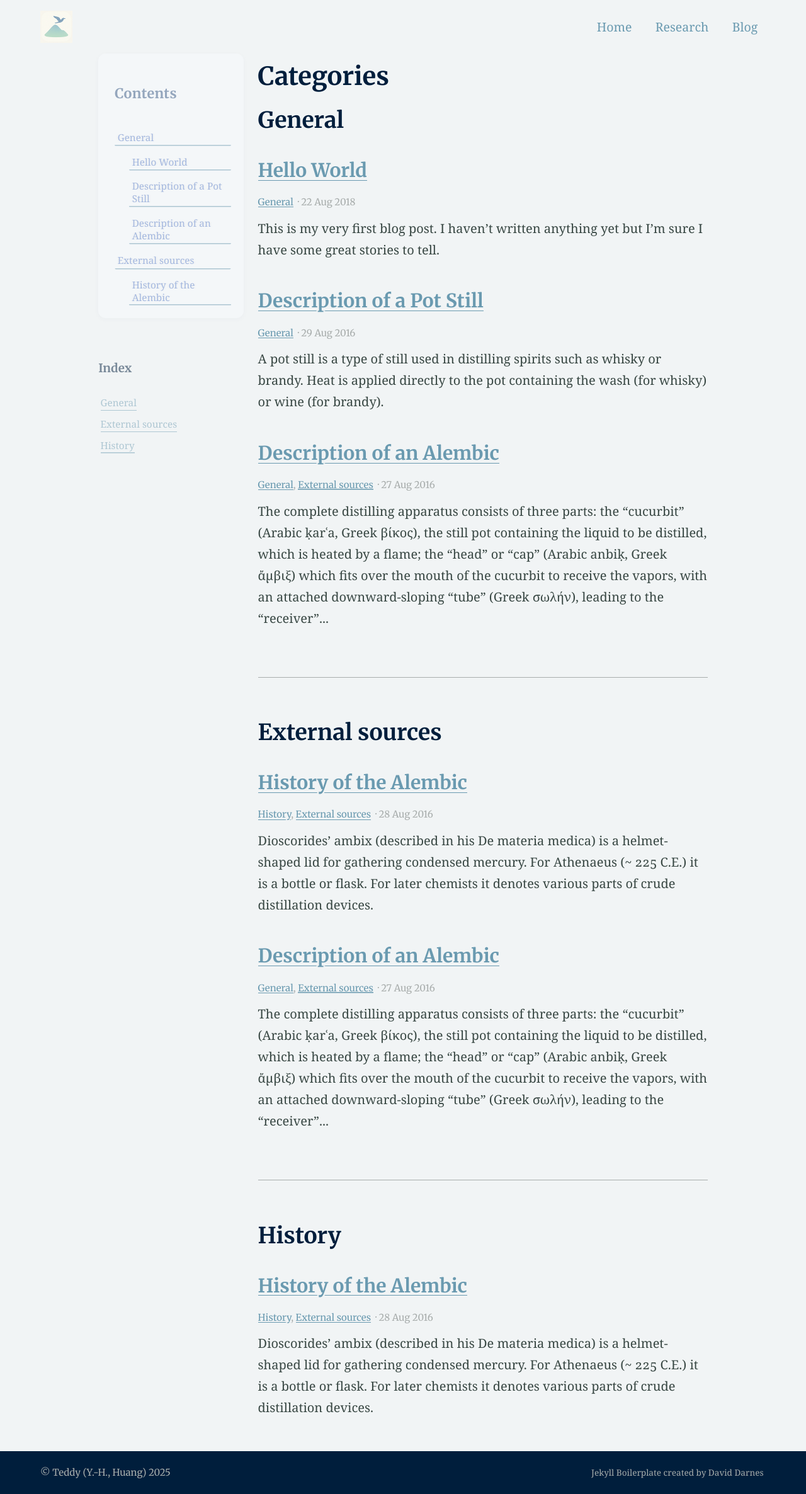
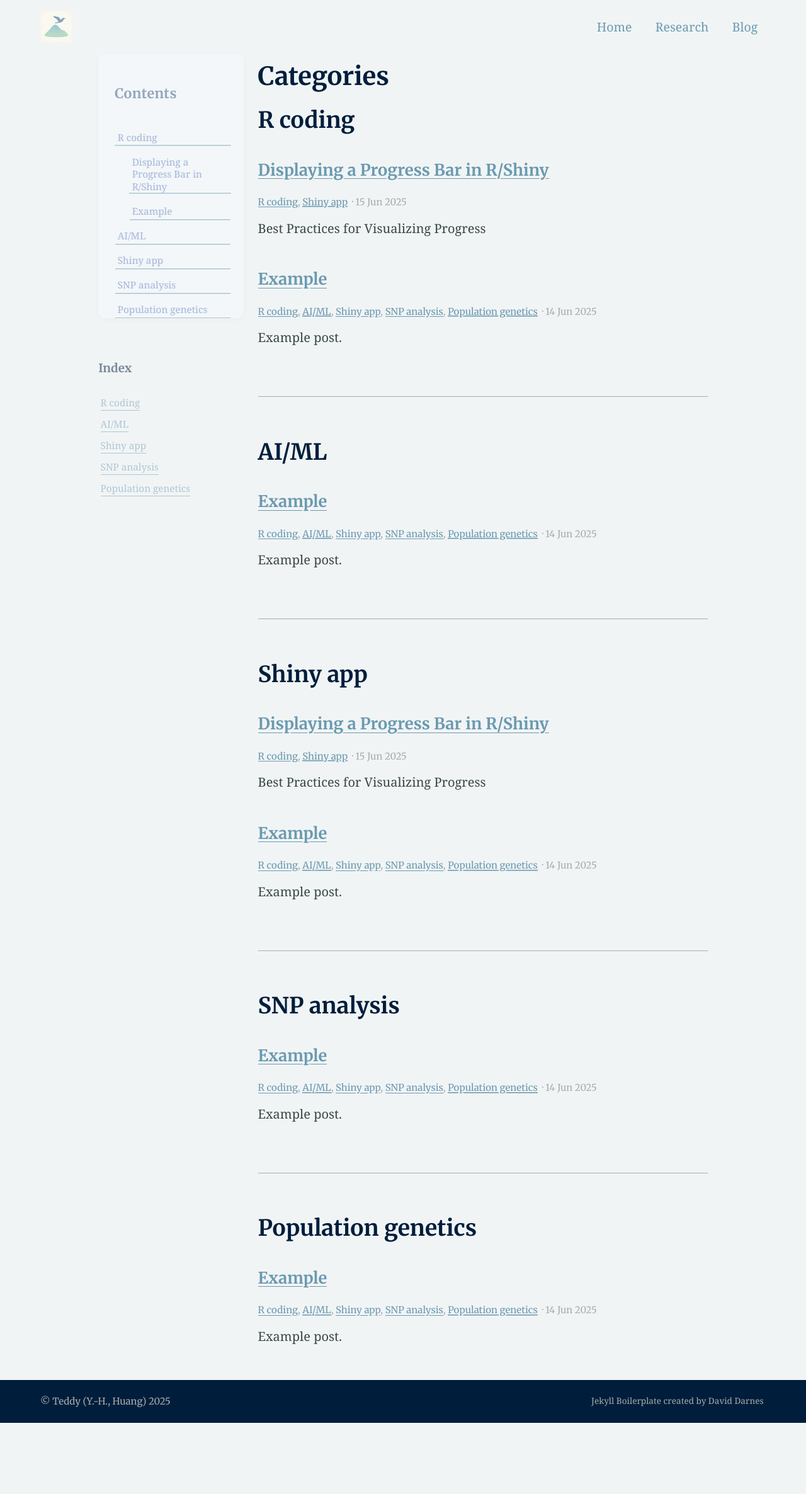
Before and after one commit to TeddYenn/TeddYenn.github.io, a Jekyll site: the page built from Templates/categories.md, in a window 1280 px wide. Shown: the whole page at 63% size. Built offline with Jekyll 4.4.1, drawn with Linux system fonts in a browser that asks for light colours; after the commit the page ends 2259 px from its top, so only the background shows below that.

Commit message:
Update Profile

````diff
--- a/_config.yml
+++ b/_config.yml
@@ -37,7 +37,7 @@ plugins:
 - jemoji
 
 # 3. Gem settings
-paginate: 2 # jekyll-paginate > items per page
+paginate: 5 # jekyll-paginate > blogs per page
 paginate_path: blog/page:num # jekyll-paginate > blog page
 # jekyll-mentions: https://twitter.com # jekyll-mentions > service used when @replying
 # twitter:
@@ -107,7 +107,7 @@ repo: "https://github.com/TeddYenn/TeddYenn.github.io"
 email: "teddyhuangyh@gmail.com"
 # disqus: "alembic-1" # Blog post comments, uncomment the option and set the site ID from your Disqus account
 # date_format: "%-d %B %Y" # Blog post date formatting using placeholder formatting
-# google_analytics: ""
+google_analytics: "G-5JL68XVQ2G"
 # google_analytics_anonymize_ip: ""
 # service_worker: false # Will turn off the service worker if set to false
 # short_name: "Al" # The web application short name, defaults to the site title
--- a/_posts/2016-08-27-example-post-one.md
+++ /dev/null
@@ -1,15 +0,0 @@
----
-title: Description of an Alembic
-categories:
-- General
-- External sources
-feature_image: "https://picsum.photos/2560/600?image=872"
----
-
-The complete distilling apparatus consists of three parts: the "cucurbit" (Arabic ḳarʿa, Greek βίκος), the still pot containing the liquid to be distilled, which is heated by a flame; the "head" or "cap" (Arabic anbiḳ, Greek ἄμβιξ) which fits over the mouth of the cucurbit to receive the vapors, with an attached downward-sloping "tube" (Greek σωλήν), leading to the "receiver" (Arabic ḳābila, Greek ἄγγος or φιάλη) container.
-
-<!-- more -->
-
-Retorts have the "cap" and the "cucurbit" made into one. The anbik is also called the raʾs (head) of the cucurbit. The liquid in the cucurbit is heated or boiled; the vapour rises into the anbik, where it cools by contact with the walls and condenses, running down the spout into the receiver. A modern descendant of the alembic is the pot still, used to produce distilled beverages.
-
-_Originally from [Alembic - Wikipedia](https://en.wikipedia.org/wiki/Alembic)_
--- a/_posts/2016-08-28-example-post-two.md
+++ /dev/null
@@ -1,18 +0,0 @@
----
-title: History of the Alembic
-categories:
-- History
-- External sources
-feature_text: |
-  The History of the Alembic tool
----
-
-Dioscorides' ambix (described in his De materia medica) is a helmet-shaped lid for gathering condensed mercury. For Athenaeus (~ 225 C.E.) it is a bottle or flask. For later chemists it denotes various parts of crude distillation devices.
-
-<!-- more -->
-
-Alembic drawings appear in works of Cleopatra the Alchemist, Synesius, and Zosimos of Panopolis. There were alembics with two (dibikos) and three (tribikos) receivers.[4] According to Zosimos of Panopolis, the alembic was invented by Mary the Jewess.[5]
-
-The anbik is described by Ibn al-Awwam in his Kitab al-Filaha (Book of Agriculture), where he explains how rose-water is distilled. Amongst others, it is mentioned in the Mafatih al-Ulum (Key of Sciences) of Khwarizmi and the Kitab al-Asrar (Book of Secrets) of Al-Razi. Some illustrations occur in the Latin translations of works which are attributed to Geber.[2]
-
-_Originally from [Alembic - Wikipedia](https://en.wikipedia.org/wiki/Alembic)_
--- a/_posts/2016-08-29-example-post-three.md
+++ /dev/null
@@ -1,18 +0,0 @@
----
-title: Description of a Pot Still
-categories:
-- General
-excerpt: |
-  A pot still is a type of still used in distilling spirits such as whisky or brandy. Heat is applied directly to the pot containing the wash (for whisky) or wine (for brandy).
-feature_text: |
-  ## The Pot Still
-  The modern pot still is a descendant of the alembic, an earlier distillation device
-feature_image: "https://picsum.photos/2560/600?image=733"
-image: "https://picsum.photos/2560/600?image=733"
----
-
-A pot still is a type of still used in distilling spirits such as whisky or brandy. Heat is applied directly to the pot containing the wash (for whisky) or wine (for brandy). This is called a batch distillation (as opposed to a continuous distillation).
-
-At standard atmospheric pressure, alcohol boils at 78 °C (172 °F), while water boils at 100 °C (212 °F). During distillation, the vapour contains more alcohol than the liquid. When the vapours are condensed, the resulting liquid contains a higher concentration of alcohol. In the pot still, the alcohol and water vapour combine with esters and flow from the still through the condensing coil. There they condense into the first distillation liquid, the so-called "low wines". The low wines have a strength of about 25–35% alcohol by volume, and flow into a second still. It is then distilled a second time to produce the colourless spirit, collected at about 70% alcohol by volume. Colour is added through maturation in an oak aging barrel, and develops over time.
-
-The modern pot still is a descendant of the alembic, an earlier distillation device.
--- a/_posts/2018-08-22-hello-world.md
+++ /dev/null
@@ -1,8 +0,0 @@
----
-title: Hello World
-categories:
-- General
-feature_image: "https://picsum.photos/2560/600?image=872"
----
-
-This is my very first blog post. I haven't written anything yet but I'm sure I have some great stories to tell.
--- /dev/null
+++ b/_posts/2025-06-14-example-post.md
@@ -0,0 +1,18 @@
+---
+title: Example
+categories:
+- R coding
+- AI/ML
+- Shiny app
+- SNP analysis
+- Population genetics
+excerpt: |
+  Example post.
+feature_text: |
+  ## Example
+  A template for post.
+feature_image: "/assets/Research_BG.JPG"
+image: "/assets/Research_BG.JPG"
+---
+
+Text
--- /dev/null
+++ b/_posts/2025-06-15-progress-bar.md
@@ -0,0 +1,75 @@
+---
+title: Displaying a Progress Bar in R/Shiny
+categories:
+- R coding
+- Shiny app
+excerpt: |
+  Best Practices for Visualizing Progress
+feature_text: |
+  ## Progress Bar in R/Shiny
+  Best Practices for Visualizing Progress
+feature_image: "/assets/Research_BG.JPG"
+image: "/assets/Research_BG.JPG"
+aside: true
+---
+
+## Progress Bar in R
+
+When running time-consuming loops in R, you can show progress to the user using the built-in functions `txtProgressBar()` and `setTxtProgressBar()`. Here’s how:
+
+
+```r
+total <- 100
+pb <- txtProgressBar(min = 0, max = total, style = 3)  # initialize
+for (i in 1:total) {
+  setTxtProgressBar(pb, i)  # Update progress
+  Sys.sleep(0.1)  # Simulate a time-consuming task
+}
+close(pb)  # Close
+```
+
+---
+
+## Progress Bar in Shiny
+
+You can create a dynamic progress bar in R Shiny by rendering a custom UI component that updates as your process runs. Here is a minimal example.
+
+
+Place this UI output in your `ui` definition where you want the progress bar to appear:
+
+```r
+ui <- fluidPage(
+  uiOutput("progressUI"),
+  # ... other UI components ...
+)
+```
+
+In your server function, use `renderUI()` to dynamically update the progress bar:
+
+```r
+output$progressUI <- renderUI({
+  progress <- progressVal()   # progressVal() should return a value between 0 and 1
+  if (progress > 0 && progress < 1) {
+    progressPercent <- progress * 100
+    tags$div(class = "progress",
+             tags$div(class = "progress-bar progress-bar-striped progress-bar-animated",
+                      role = "progressbar",
+                      style = sprintf("width: %s%%;", progressPercent),
+                      sprintf("%.0f%%", progressPercent)))
+  }
+})
+```
+
+Use a reactive or observer in your server to update `progressVal()`.
+
+```r
+progressVal <- reactiveVal(0)
+observe({
+  for (i in 1:100) {
+    Sys.sleep(0.05)
+    progressVal(i / 100)
+  }
+})
+```
+
+---
--- a/_sass/_theme.scss
+++ b/_sass/_theme.scss
@@ -62,6 +62,14 @@ body {
     @include flex-direction(column);
     @include justify-content(center);
   }
+}
+
+// Smaller title size for blog posts
+.article--post > h1,
+.article--post > h2,
+.article--post > h3,
+.article--post > h4 {
+  font-size: 1.5rem;
 }
 
 .logo {
````
Also changed, not shown: categories/index.md (added, +6 -0 lines), index.md (+8 -9 lines).
